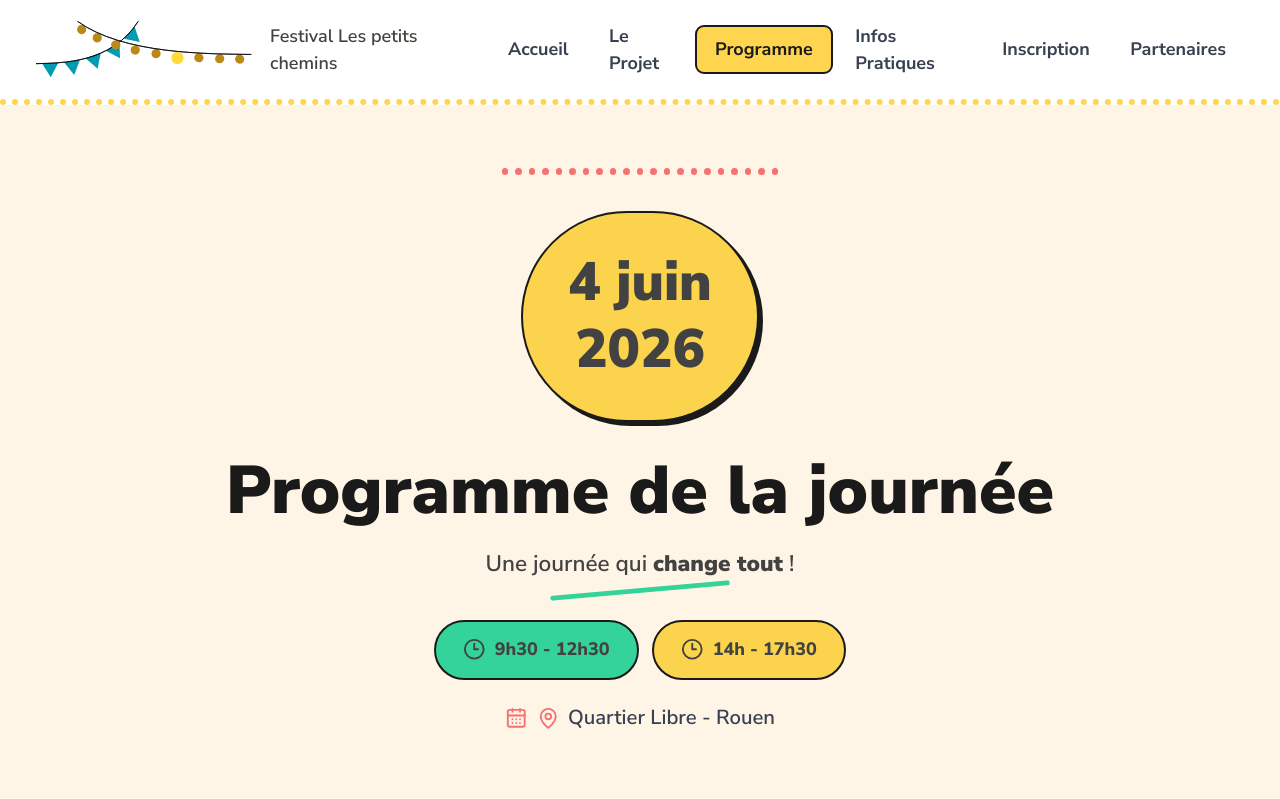
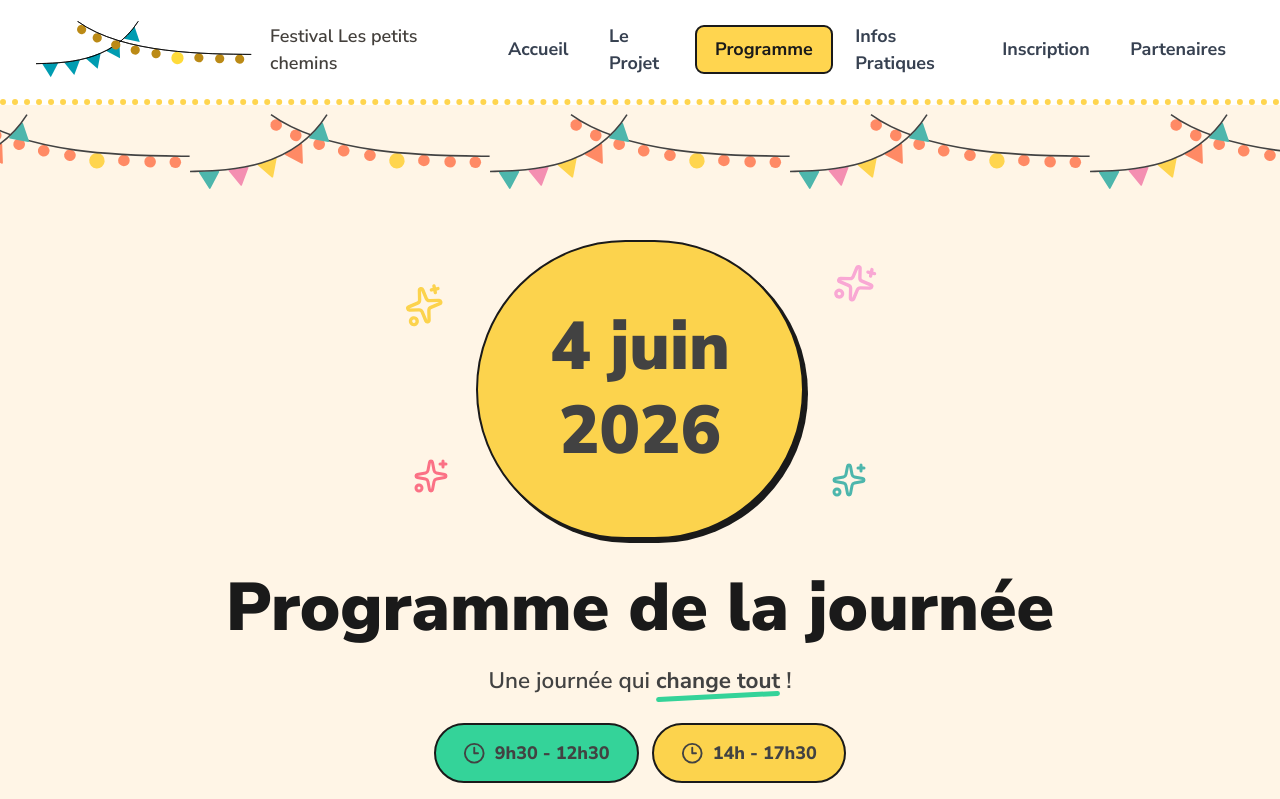
Before and after one commit to PDLB-PetitsChemins/lesPetitsChemins, a Next.js app: page /programme in a window 1280 px wide. Shown: the top 799 px of the page. Built offline with nearby package versions, Linux system fonts and the light colour scheme.

Commit message:
fix: header planning page

```diff
--- a/app/programme/page.tsx
+++ b/app/programme/page.tsx
@@ -188,28 +188,61 @@ function DotsRow({ colorClass }: { colorClass: string }) {
 export default function ProgrammePage() {
   return (
     <div className="min-h-screen bg-[#FFF5E6]">
-      <section className="border-b-[6px] border-dotted border-[#FCD34D] bg-[#FFF5E6] py-10 md:py-14">
+      <section className="relative overflow-hidden border-b-[6px] border-dotted border-[#FCD34D] bg-[#FFF5E6] py-10 md:py-14">
+        <div
+          className="pointer-events-none absolute inset-x-0 top-2 h-16 md:h-20"
+          style={{
+            backgroundImage: "url('/guirlandes_programme.svg')",
+            backgroundRepeat: "repeat-x",
+            backgroundPosition: "center top",
+            backgroundSize: "clamp(170px, 28vw, 300px) auto",
+          }}
+          aria-hidden
+        />
+
         <div className="mx-auto max-w-7xl px-4 sm:px-6 lg:px-8">
-          <DotsRow colorClass="bg-[#F87171]" />
+          <div className="mx-auto mt-14 max-w-4xl text-center md:mt-16">
+            <div className="relative mx-auto w-fit">
+              <Sparkles
+                className="absolute -left-12 top-8 h-7 w-7 -rotate-12 text-[#FCD34D] md:-left-16 md:top-10 md:h-9 md:w-9"
+                aria-hidden
+              />
+              <Sparkles
+                className="absolute -right-12 top-2 h-7 w-7 rotate-12 text-[#F9A8D4] md:-right-16 md:top-5 md:h-9 md:w-9"
+                aria-hidden
+              />
+              <Sparkles
+                className="absolute -left-10 bottom-8 h-6 w-6 text-[#FB7185] md:-left-14 md:bottom-10 md:h-8 md:w-8"
+                aria-hidden
+              />
+              <Sparkles
+                className="absolute -right-10 bottom-6 h-6 w-6 text-[#4DB6AC] md:-right-14 md:bottom-9 md:h-8 md:w-8"
+                aria-hidden
+              />
 
-          <div className="mx-auto mt-8 max-w-4xl text-center">
-            <div className="mx-auto inline-flex rounded-[999px] bg-[#FCD34D] px-10 py-8 neo-border-thin neo-shadow">
-              <p className="text-4xl leading-tight font-black text-[#424242] md:text-5xl">
-                4 juin
-                <br />
-                2026
-              </p>
+              <div className="mx-auto inline-flex rounded-[999px] bg-[#FCD34D] px-10 py-8 neo-border-thin neo-shadow md:px-16 md:py-14">
+                <p className="text-4xl leading-tight font-black text-[#424242] md:text-6xl">
+                  4 juin
+                  <br />
+                  2026
+                </p>
+              </div>
             </div>
 
             <h1 className="mt-8 text-4xl font-black text-[#424242] md:text-6xl">Programme de la journée</h1>
 
             <div className="mx-auto mt-5 max-w-2xl">
               <p className="text-base font-semibold text-[#424242] md:text-xl">
-                Une journée qui <strong>change tout</strong> !
+                Une journée qui{" "}
+                <span className="relative inline-block font-bold text-[#424242]">
+                  change tout
+                  <span
+                    className="pointer-events-none absolute -bottom-0.5 left-0 h-1 w-full -rotate-[3deg] rounded-full bg-[#34D399]"
+                    aria-hidden
+                  />
+                </span>{" "}
+                !
               </p>
-              <div className="mt-2 flex justify-center">
-                <div className="h-1 w-40 -rotate-[5deg] rounded-full bg-[#34D399]" />
-              </div>
             </div>
 
             <div className="mt-6 flex flex-col items-center justify-center gap-3 text-[#424242] sm:flex-row">
```
Also changed, not shown: public/guirlandes_programme.svg (added).
